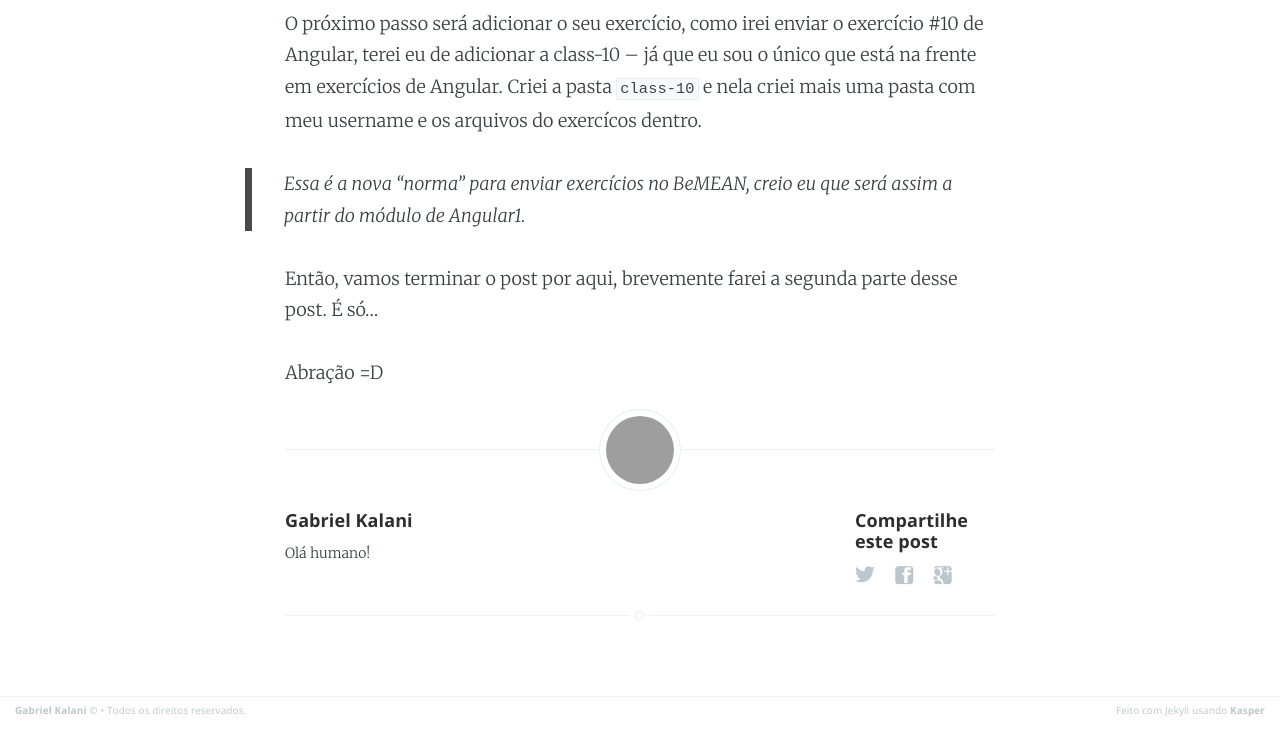
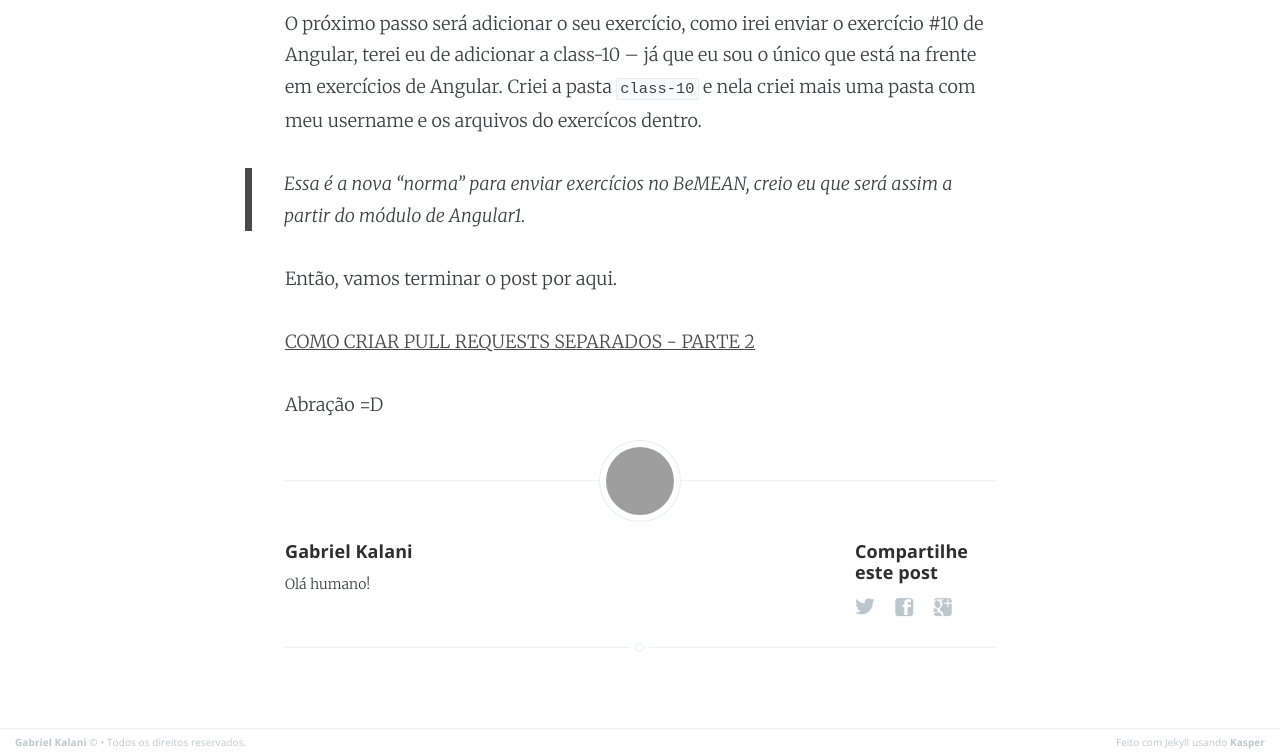
Before and after one commit to gkal19/blog, a Jekyll site: the page built from _posts/2016-07-11-pull-request-separados-1.markdown, in a window 1280 px wide and 900 px high, scrolled down 2271 px, cut to the strip 144-900 px from the top of the window. Built offline with Jekyll 4.4.1, drawn with Linux system fonts in a browser that asks for light colours; comment, search, counter and statistics services are not loaded; before the commit the page ends 3140 px from its top, so only the background shows below that; grey boxes are pictures that could not be loaded.

Commit message:
Update 2016-07-11-pull-request-separados-1.markdown

```diff
--- a/_posts/2016-07-11-pull-request-separados-1.markdown
+++ b/_posts/2016-07-11-pull-request-separados-1.markdown
@@ -51,6 +51,8 @@
 Criei a pasta `class-10` e nela criei mais uma pasta com meu username e os arquivos do exercícos dentro.
 > Essa é a nova "norma" para enviar exercícios no BeMEAN, creio eu que será assim a partir do módulo de Angular1.
 
-Então, vamos terminar o post por aqui, brevemente farei a segunda parte desse post. É só...
+Então, vamos terminar o post por aqui.
+
+[COMO CRIAR PULL REQUESTS SEPARADOS - PARTE 2](https://gkal19.github.io/2016/07/11/pull-request-separados-2.html)
 
 Abração =D
```
